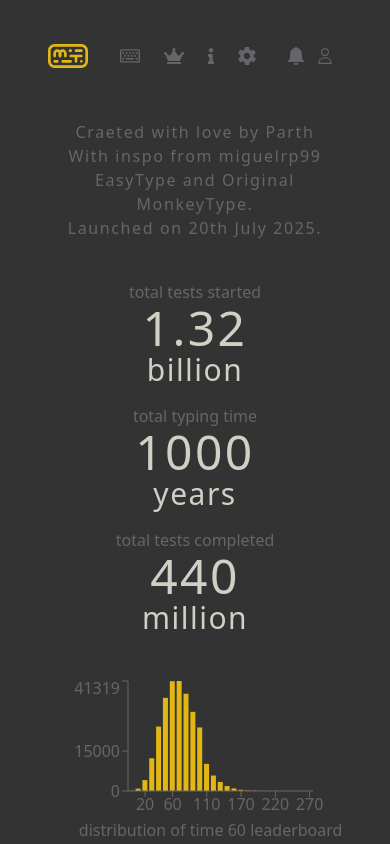
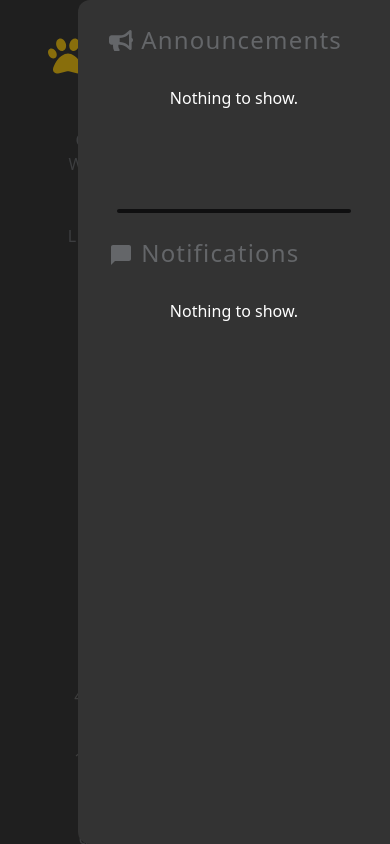
Before and after one commit to Parth-2112/speedy-paws, a React (Vite) app: page /about in a window 390 px wide. Both pictures are taken after a click on the button "Notification". Shown: the top 844 px of the page. Built offline with nearby package versions, Linux system fonts and the light colour scheme.

Commit message:
Added notification modal with breakpoints

```diff
--- a/src/assets/HeaderIcons.tsx
+++ b/src/assets/HeaderIcons.tsx
@@ -4,6 +4,11 @@ const Icons = () => {
     );
 }
 
+export const PawIcon = () => {
+  return(
+    <svg xmlns="http://www.w3.org/2000/svg" viewBox="0 0 512 512"><path d="M226.5 92.9c14.3 42.9-.3 86.2-32.6 96.8s-70.1-15.6-84.4-58.5s.3-86.2 32.6-96.8s70.1 15.6 84.4 58.5zM100.4 198.6c18.9 32.4 14.3 70.1-10.2 84.1s-59.7-.9-78.5-33.3S-2.7 179.3 21.8 165.3s59.7 .9 78.5 33.3zM69.2 401.2C121.6 259.9 214.7 224 256 224s134.4 35.9 186.8 177.2c3.6 9.7 5.2 20.1 5.2 30.5l0 1.6c0 25.8-20.9 46.7-46.7 46.7c-11.5 0-22.9-1.4-34-4.2l-88-22c-15.3-3.8-31.3-3.8-46.6 0l-88 22c-11.1 2.8-22.5 4.2-34 4.2C84.9 480 64 459.1 64 433.3l0-1.6c0-10.4 1.6-20.8 5.2-30.5zM421.8 282.7c-24.5-14-29.1-51.7-10.2-84.1s54-47.3 78.5-33.3s29.1 51.7 10.2 84.1s-54 47.3-78.5 33.3zM310.1 189.7c-32.3-10.6-46.9-53.9-32.6-96.8s52.1-69.1 84.4-58.5s46.9 53.9 32.6 96.8s-52.1 69.1-84.4 58.5z"/></svg>
+  );
+}
 
 export const KeyboardIcon = () => {
     return (
--- /dev/null
+++ b/src/assets/NotificationIcons.tsx
@@ -0,0 +1,19 @@
+export const Announcement = () => {
+  return (
+    <svg
+      viewBox="0 0 576 512"
+      xmlns="http://www.w3.org/2000/svg"
+      className={`icons-notification-modal`}
+    >
+      <path d="M576 240c0-23.63-12.95-44.04-32-55.12V32.01C544 23.26 537.02 0 512 0c-7.12 0-14.19 2.38-19.98 7.02l-85.03 68.03C364.28 109.19 310.66 128 256 128H64c-35.35 0-64 28.65-64 64v96c0 35.35 28.65 64 64 64h33.7c-1.39 10.48-2.18 21.14-2.18 32 0 39.77 9.26 77.35 25.56 110.94 5.19 10.69 16.52 17.06 28.4 17.06h74.28c26.05 0 41.69-29.84 25.9-50.56-16.4-21.52-26.15-48.36-26.15-77.44 0-11.11 1.62-21.79 4.41-32H256c54.66 0 108.28 18.81 150.98 52.95l85.03 68.03a32.023 32.023 0 0 0 19.98 7.02c24.92 0 32-22.78 32-32V295.13C563.05 284.04 576 263.63 576 240zm-96 141.42l-33.05-26.44C392.95 311.78 325.12 288 256 288v-96c69.12 0 136.95-23.78 190.95-66.98L480 98.58v282.84z" />
+    </svg>
+  );
+};
+
+export const Notification = () => {
+  return (
+    <svg viewBox="0 0 24 24" className={`icons-notification-modal`}>
+      <path d="M20 2H4c-1.103 0-2 .897-2 2v18l4-4h14c1.103 0 2-.897 2-2V4c0-1.103-.897-2-2-2z" />
+    </svg>
+  );
+};
--- a/src/components/Footer.tsx
+++ b/src/components/Footer.tsx
@@ -3,7 +3,7 @@ const Footer = () => {
     return(
         <div className="text-(--iconstext-color) bg-(--primary-bg-color) h-[10vh] flex flex-col items-center justify-center gap-2">
             <div>tab - restart test</div>
-            <div></div>
+            <div className="w-10 h-auto fill-amber-300"><svg xmlns="http://www.w3.org/2000/svg" viewBox="0 0 512 512"><path d="M226.5 92.9c14.3 42.9-.3 86.2-32.6 96.8s-70.1-15.6-84.4-58.5s.3-86.2 32.6-96.8s70.1 15.6 84.4 58.5zM100.4 198.6c18.9 32.4 14.3 70.1-10.2 84.1s-59.7-.9-78.5-33.3S-2.7 179.3 21.8 165.3s59.7 .9 78.5 33.3zM69.2 401.2C121.6 259.9 214.7 224 256 224s134.4 35.9 186.8 177.2c3.6 9.7 5.2 20.1 5.2 30.5l0 1.6c0 25.8-20.9 46.7-46.7 46.7c-11.5 0-22.9-1.4-34-4.2l-88-22c-15.3-3.8-31.3-3.8-46.6 0l-88 22c-11.1 2.8-22.5 4.2-34 4.2C84.9 480 64 459.1 64 433.3l0-1.6c0-10.4 1.6-20.8 5.2-30.5zM421.8 282.7c-24.5-14-29.1-51.7-10.2-84.1s54-47.3 78.5-33.3s29.1 51.7 10.2 84.1s-54 47.3-78.5 33.3zM310.1 189.7c-32.3-10.6-46.9-53.9-32.6-96.8s52.1-69.1 84.4-58.5s46.9 53.9 32.6 96.8s-52.1 69.1-84.4 58.5z"/></svg></div>
             <div>chage theme volume </div>
         </div>
     )
--- a/src/components/Header.tsx
+++ b/src/components/Header.tsx
@@ -1,16 +1,24 @@
 // import paw from '/pawsvg.svg';
 // import Dada from '/Dada.svg';
-import { KeyboardIcon, KeyboardSecondIcon, Profile, Bell, Crown, Info, Settings} from '../assets/HeaderIcons';
+import { KeyboardSecondIcon, Profile, Bell, Crown, Info, Settings, PawIcon} from '../assets/HeaderIcons';
 import { Link } from 'react-router-dom';
+import { useState } from 'react';
+import NotificationModal from '../modal/NotificationModal';
 
 const Header = () => {
+
+    const [notificationModal, setNotificationModal] = useState(false);
+    const toggleModal = () => {
+        setNotificationModal(!notificationModal);
+    }
 
     return(
 
         <div className="text-(--primary-text-color) bg-(--primary-bg-color) flex gap-2 items-center w-full px-2 fill-(--iconstext-color)">
 
-            <Link to='/' className='w-10 pt-1 flex items-center hover:fill-(--iconstext-color-hover) -ml-2'>
-                <KeyboardIcon/>
+            <Link to='/' className='w-10 pt-1 flex items-center fill-(--secondary-color) -ml-2'>
+                {/* <KeyboardIcon/> */}
+                <PawIcon/>
             </Link>
 
             <div className='hidden md:block text-4xl hover:fill-(--iconstext-color-hover)'>
@@ -37,9 +45,7 @@ const Header = () => {
             <div className='flex ml-auto items-center gap-2 md:gap-6 pt-3'>
 
                 <button
-                    className='w-6 h-auto flex items-center cursor-pointer hover:fill-(--iconstext-color-hover)' onClick={()=>{
-                    alert("This is a functioning button");
-                    }}
+                    className='w-6 h-auto flex items-center cursor-pointer hover:fill-(--iconstext-color-hover)' onClick={()=>toggleModal()}
                     title='Notification'
                 >
                     <Bell/>
@@ -49,7 +55,16 @@ const Header = () => {
                 </Link>
 
             </div>
-
+            {
+                notificationModal &&
+                <div className="absolute inset-0 z-10">
+                    <div
+                        className=' min-h-[100vh] min-w-[100vw] bg-black opacity-40'
+                        onClick={()=>toggleModal()}
+                    />
+                    <NotificationModal/>
+                </div>
+            }
         </div>
     );
 }
--- a/src/components/Home.tsx
+++ b/src/components/Home.tsx
@@ -5,7 +5,7 @@ const Home = () => {
 
   return(
 
-    <div className="bg-(--primary-bg-color) ">
+    <div className="bg-(--primary-bg-color)">
 
       <ButtonBar/>
       <TypingArea/>
--- a/src/components/Layout.tsx
+++ b/src/components/Layout.tsx
@@ -13,7 +13,7 @@ interface LayoutProp{
 const Layout = ({children}:LayoutProp) => {
   return (
     <div className="bg-(--primary-bg-color)">
-      <div className= {`bg-(--primary-bg-color) grid grid-flow-row gap-[2rem] grid-rows-[auto_1fr_auto] min-h-dvh p-[2rem] w-[92%] md:w-[55%] mx-auto`}>
+      <div className= {`bg-(--primary-bg-color) grid grid-flow-row gap-[2rem] grid-rows-[auto_1fr_auto] min-h-dvh p-[2rem] w-[92%] md:w-full xl:w-[55%] mx-auto`}>
           <Header/>
           {children}
           <Footer/>
--- /dev/null
+++ b/src/modal/NotificationModal.tsx
@@ -0,0 +1,38 @@
+import { Announcement, Notification } from "../assets/NotificationIcons";
+
+const NotificationModal = () => {
+    return(
+        <div>
+            <div className="bg-(--primary-bg-color) absolute right-0 top-0 h-[100vh] w-[80%] md:w-[45%] lg:w-[30%] xl:w-[25%] 2xl:w-[20%] flex flex-col items-center text-2xl rounded-l-xl z-30">
+
+                <div className="w-[80%] mt-6">
+                    <div className="flex flex-row">
+                        <div className="w-6 fill-(--iconstext-color) pt-1.5">
+                            <Announcement/>
+                        </div>
+                        <h1 className="text-(--iconstext-color) text-2xl tracking-wider pl-2">Announcements</h1>
+                    </div>
+                    <p className="text-(--primary-text-color) text-[1rem] text-center mt-8">
+                        Nothing to show.
+                    </p>
+                </div>
+
+                <div className="w-[75%] h-1 bg-(--tertiary-color) mt-25 rounded-xl"/>
+
+                <div className="w-[80%] mt-6">
+                    <div className="flex flex-row ">
+                        <div className="w-6 fill-(--iconstext-color) pt-1.5">
+                            <Notification/>
+                        </div>
+                        <h1 className="text-(--iconstext-color) text-2xl tracking-wider pl-2">Notifications</h1>
+                    </div>
+                    <p className="text-(--primary-text-color) text-[1rem] text-center mt-8">
+                        Nothing to show.
+                    </p>
+                </div>
+            </div>
+        </div>
+    );
+}
+
+export default NotificationModal
```
